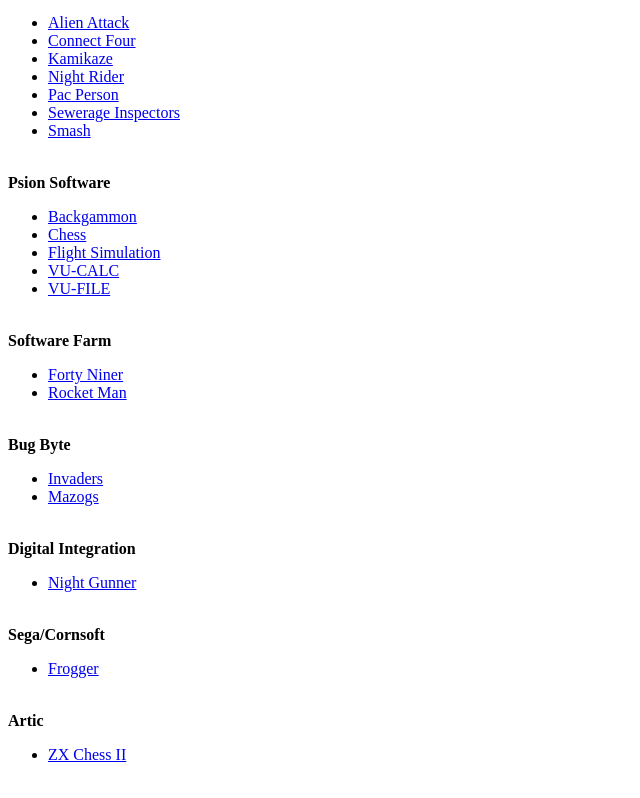
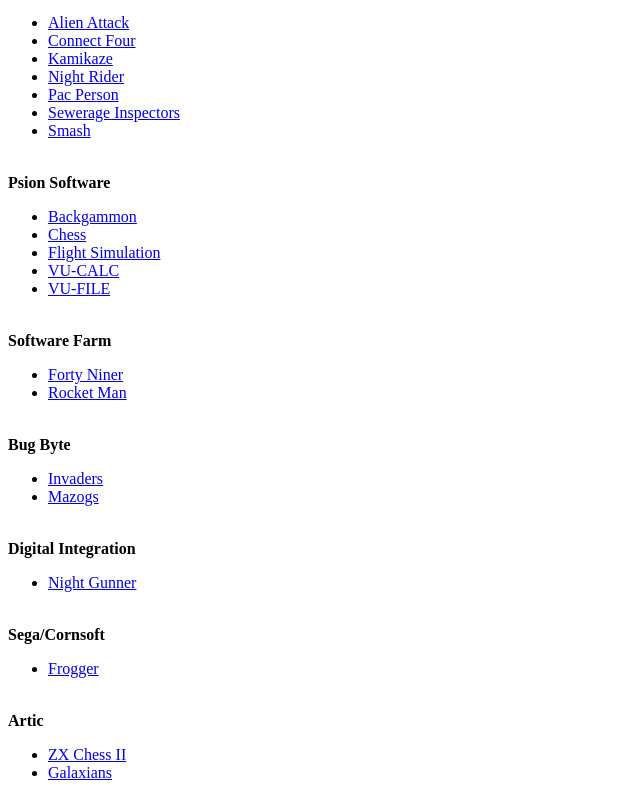
Before and after one commit to hammingweight/hammingweight.github.io, a plain HTML site: page index.html in a window 1280 px wide. Shown: the part 338-1136 px from the top of the page, without its empty margins (0-640 px from the left). Drawn offline with Linux system fonts and the light colour scheme.

Commit message:
Add Galaxians.

```diff
--- a/index.html
+++ b/index.html
@@ -76,6 +76,7 @@
 <B>Artic</B>
 <UL>
 <LI><A HREF="zx81.html?id=20&speed=10">ZX Chess II</A></LI>
+<LI><A HREF="zx81.html?id=22">Galaxians</A></LI>
 </UL>
 </BODY>
 </HTML>
```
Also changed, not shown: 1 other file.
